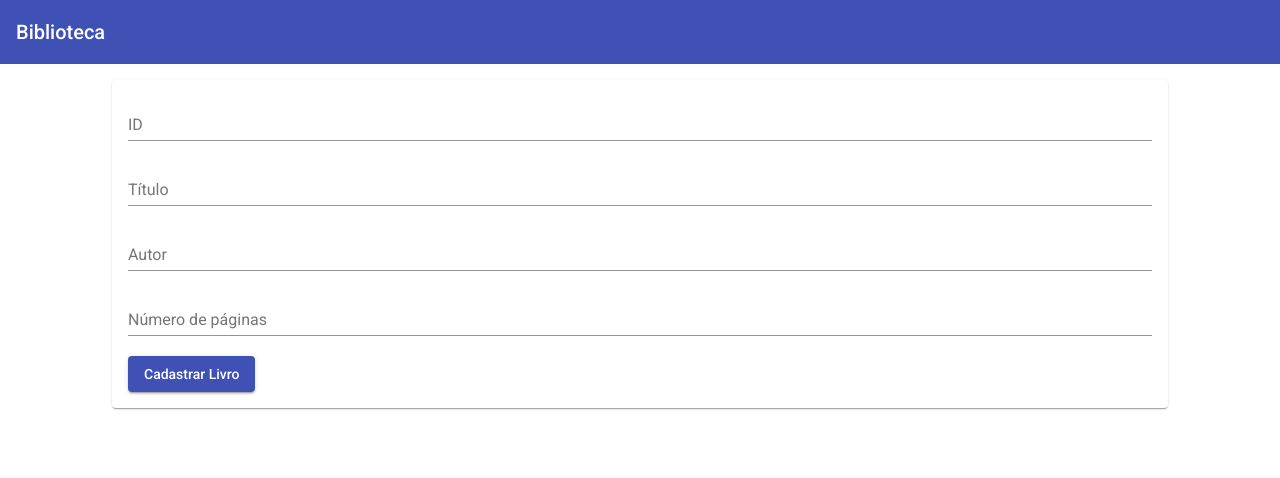
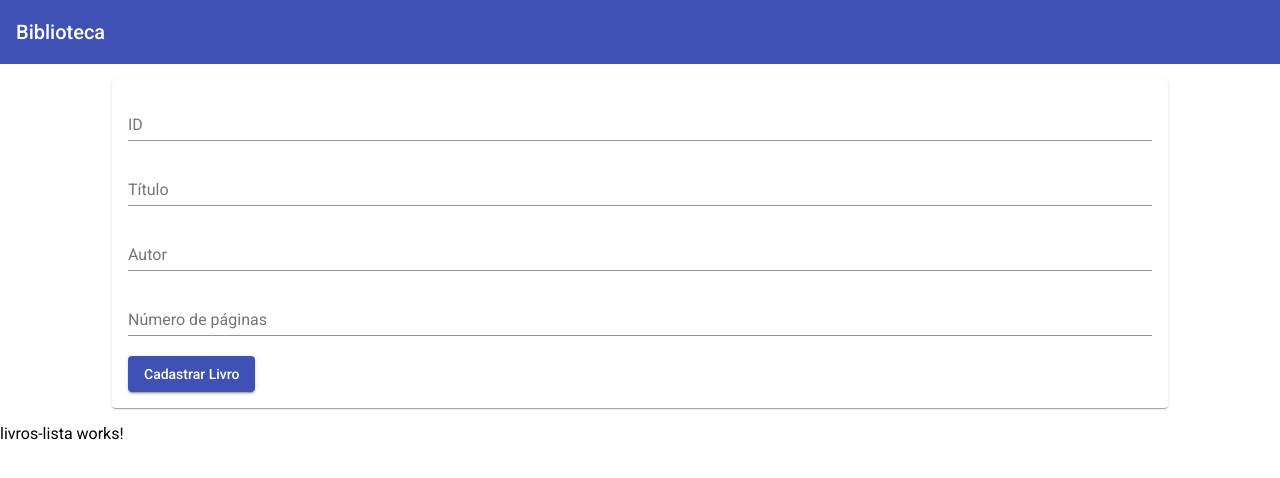
Before and after one commit to DanielScabar/projeto-lp2-t1, an Angular app: page / in a window 1280 px wide. Shown: the top 478 px of the page. Built offline with nearby package versions, Linux system fonts and the light colour scheme.

Commit message:
Componente Livros Lista inicializado

```diff
--- a/src/app/app.component.html
+++ b/src/app/app.component.html
@@ -1,4 +1,5 @@
 <app-cabecalho></app-cabecalho>
 <main>
   <app-livros-cadastro></app-livros-cadastro>
+  <app-livros-lista></app-livros-lista>
 </main>
--- a/src/app/app.module.ts
+++ b/src/app/app.module.ts
@@ -12,12 +12,14 @@ import {MatInputModule} from '@angular/material/input';
 import {MatCardModule} from '@angular/material/card';
 import {MatButtonModule} from '@angular/material/button';
 import {MatToolbarModule} from '@angular/material/toolbar';
+import { LivrosListaComponent } from './livros/livros-lista/livros-lista.component';
 
 @NgModule({
   declarations: [
     AppComponent,
     LivrosCadastroComponent,
-    CabecalhoComponent
+    CabecalhoComponent,
+    LivrosListaComponent
   ],
   imports: [
     BrowserModule,
--- /dev/null
+++ b/src/app/livros/livros-lista/livros-lista.component.html
@@ -0,0 +1 @@
+<p>livros-lista works!</p>
--- /dev/null
+++ b/src/app/livros/livros-lista/livros-lista.component.ts
@@ -0,0 +1,15 @@
+import { Component, OnInit } from '@angular/core';
+
+@Component({
+  selector: 'app-livros-lista',
+  templateUrl: './livros-lista.component.html',
+  styleUrls: ['./livros-lista.component.css']
+})
+export class LivrosListaComponent implements OnInit {
+
+  constructor() { }
+
+  ngOnInit(): void {
+  }
+
+}
```
Also changed, not shown: src/app/livros/livros-lista/livros-lista.component.css (added).
